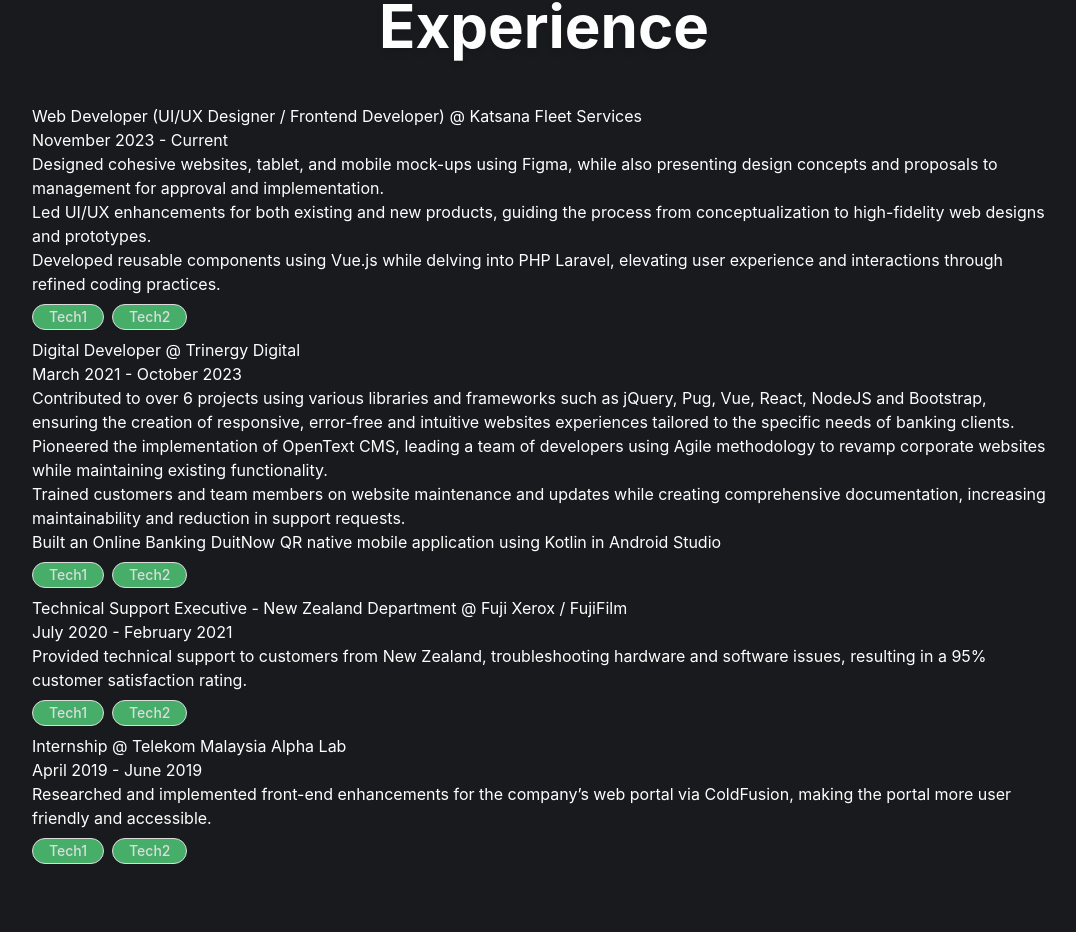
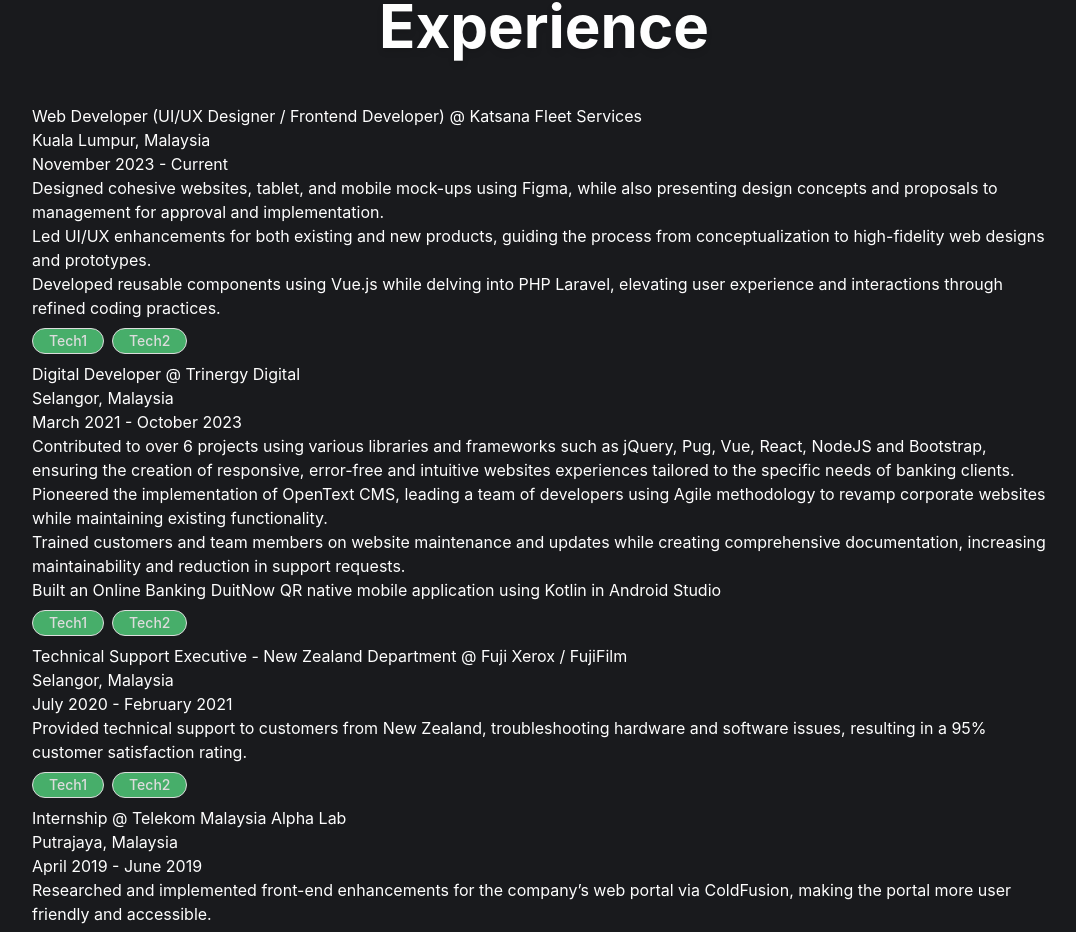
Before and after one commit to FattahSalleh/fattahsalleh.github.io, a React (Create React App) app in the folder fattah-portfolio/: page / in a window 1280 px wide. Shown: the part 2520-3452 px from the top of the page, without its empty margins (96-1172 px from the left). Built offline with nearby package versions, Linux system fonts and the light colour scheme.

Commit message:
feat: add location property for Experience

```diff
--- a/fattah-portfolio/src/common/types.ts
+++ b/fattah-portfolio/src/common/types.ts
@@ -34,6 +34,7 @@ export interface Projects {
 export interface Experience {
     position: string;
     company: string;
+    location: string;
     timeRange: string;
     responsibility: string[];
     techStack: string[];
--- a/fattah-portfolio/src/components/ExperienceList/ExperienceList.tsx
+++ b/fattah-portfolio/src/components/ExperienceList/ExperienceList.tsx
@@ -12,6 +12,7 @@ function ExperienceList({ experience }: { experience: Experience }) {
 			<div>
 				{experience.position} @ {experience.company}
 			</div>
+			<div>{experience.location}</div>
 			<div>{experience.timeRange}</div>
 			<div>
 				<ul>
--- a/fattah-portfolio/src/data/experienceDetails.ts
+++ b/fattah-portfolio/src/data/experienceDetails.ts
@@ -12,6 +12,7 @@ export const experience: Experience[] = [
 		],
 		techStack: ["Tech1", "Tech2"],
 		url: "",
+		location: "Kuala Lumpur, Malaysia",
 	},
 	{
 		position: "Digital Developer",
@@ -25,6 +26,7 @@ export const experience: Experience[] = [
 		],
 		techStack: ["Tech1", "Tech2"],
 		url: "",
+		location: "Selangor, Malaysia",
 	},
 	{
 		position: "Technical Support Executive - New Zealand Department",
@@ -35,6 +37,7 @@ export const experience: Experience[] = [
 		],
 		techStack: ["Tech1", "Tech2"],
 		url: "",
+		location: "Selangor, Malaysia",
 	},
 	{
 		position: "Internship",
@@ -45,5 +48,6 @@ export const experience: Experience[] = [
 		],
 		techStack: ["Tech1", "Tech2"],
 		url: "",
+		location: "Putrajaya, Malaysia",
 	},
 ];
```
